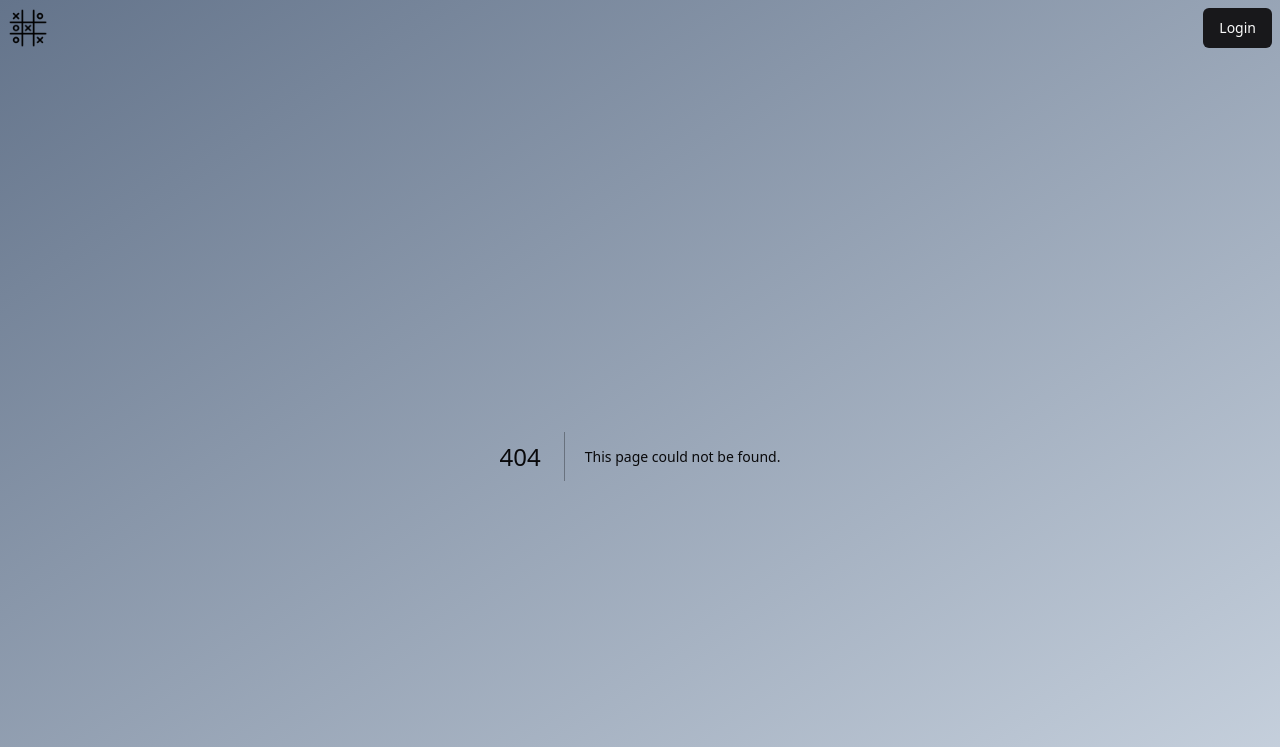
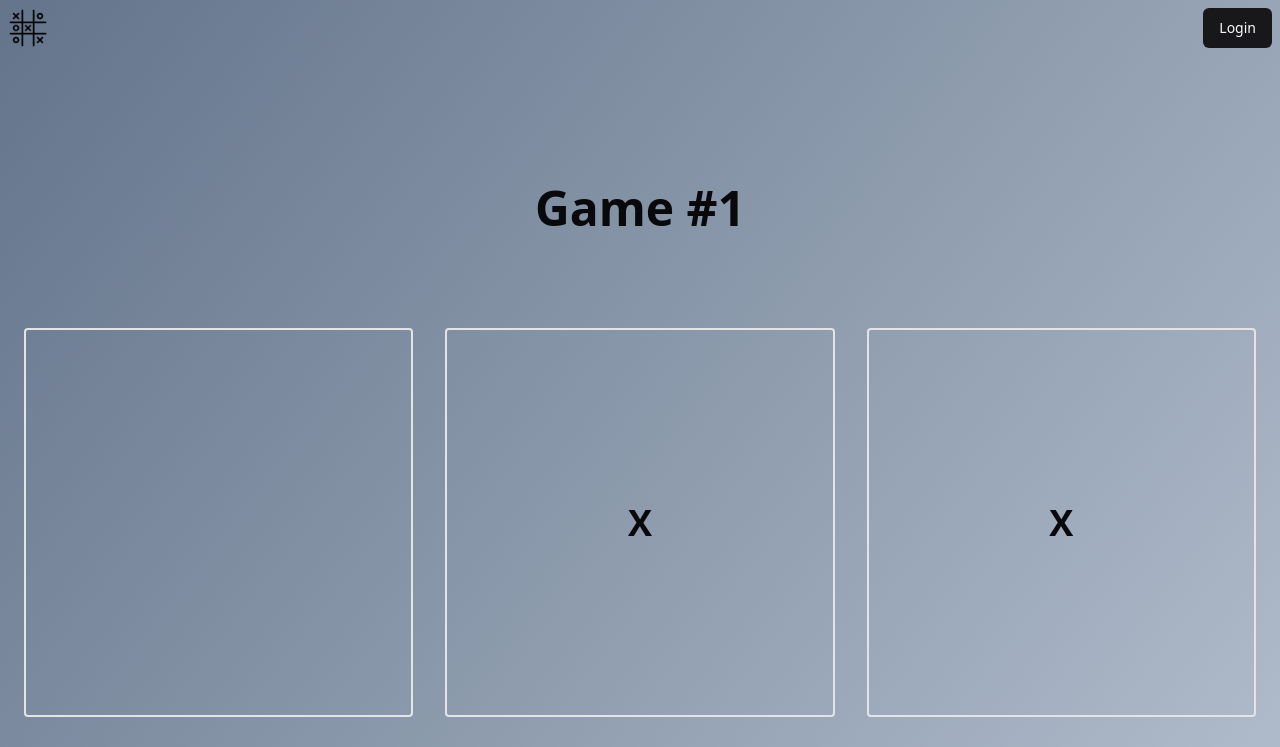
Before and after one commit to jknezevic1712/tic_tac_toe, a Next.js app: page /game/1 in a window 1280 px wide. Before the commit this address had no page. Shown: the top 747 px of the page. Built offline with nearby package versions, Linux system fonts and the light colour scheme.

Commit message:
Skeleton for game board created

```diff
--- /dev/null
+++ b/src/app/game/[slug]/page.tsx
@@ -0,0 +1,42 @@
+"use client";
+
+import { useState } from "react";
+// utils
+import { gameFields } from "~/lib/mockData";
+
+type GameBoardProps = {
+  params: {
+    slug: string;
+  };
+};
+function GameBoard({ params: { slug } }: GameBoardProps) {
+  const [data, setData] = useState(gameFields);
+
+  return (
+    <main className="mb-16 mt-32 flex w-full max-w-7xl flex-col items-center justify-center gap-6 2xl:mt-52">
+      <h1 className="mb-12 text-4xl font-extrabold sm:text-5xl">
+        Game #{slug}
+      </h1>
+
+      <div className="grid h-full w-full grid-cols-3 content-center justify-center gap-3 p-6 md:gap-8">
+        {data.map((field, idx) => {
+          // console.log("FIELD ", field);
+
+          return (
+            <div
+              key={field.id}
+              className={`field-${idx} flex aspect-square w-full cursor-pointer items-center justify-center self-center justify-self-center rounded-sm border-2 transition-all hover:bg-slate-300 md:w-full`}
+              // onClick={(e) => draw(e, 1)}
+            >
+              <span className="text-4xl font-extrabold">
+                {field.checked ? "X" : ""}
+              </span>
+            </div>
+          );
+        })}
+      </div>
+    </main>
+  );
+}
+
+export default GameBoard;
```
